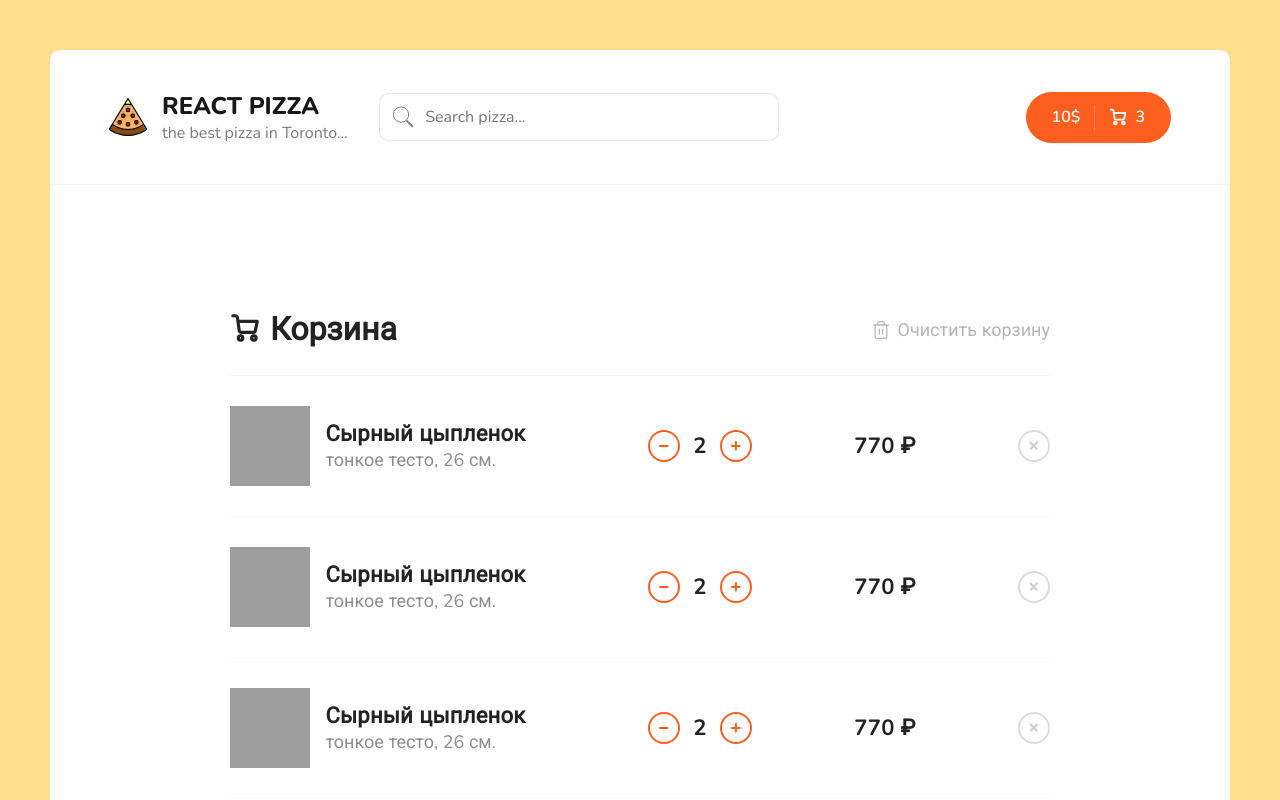
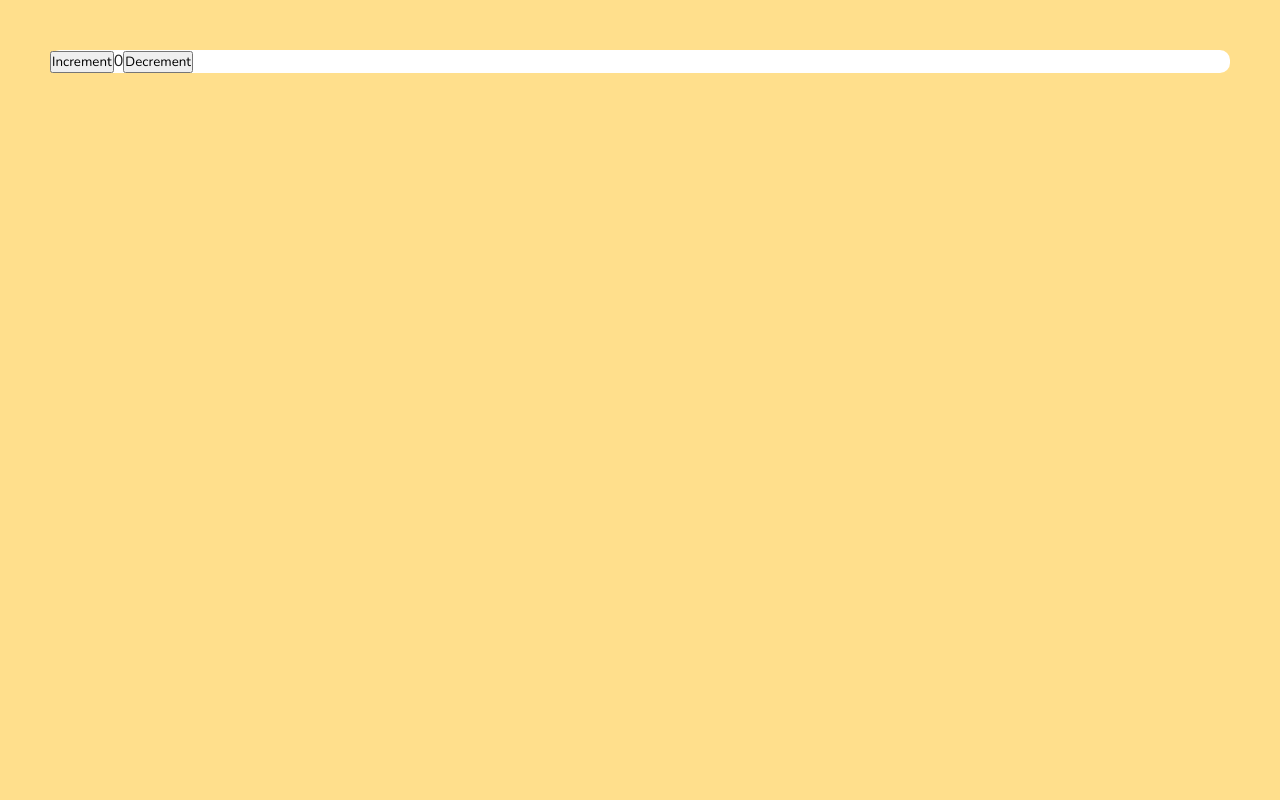
Before and after one commit to Chivas1717/Pizza-react, a React (Create React App) app: page /cart in a window 1280 px wide. Shown: the top 800 px of the page. Built offline with nearby package versions, Linux system fonts and the light colour scheme; grey boxes are pictures that could not be loaded.

Commit message:
redux examples

```diff
--- a/package.json
+++ b/package.json
@@ -3,6 +3,7 @@
   "version": "0.1.0",
   "private": true,
   "dependencies": {
+    "@reduxjs/toolkit": "^1.8.2",
     "@testing-library/jest-dom": "^5.16.4",
     "@testing-library/react": "^13.3.0",
     "@testing-library/user-event": "^13.5.0",
@@ -10,6 +11,7 @@
     "react-content-loader": "^6.2.0",
     "react-dom": "^18.1.0",
     "react-paginate": "^8.1.3",
+    "react-redux": "^8.0.2",
     "react-router-dom": "^6.3.0",
     "react-scripts": "5.0.1",
     "sass": "^1.52.1",
--- a/public/index.html
+++ b/public/index.html
@@ -27,7 +27,7 @@
       work correctly both with client-side routing and a non-root public URL.
       Learn how to configure a non-root public URL by running `npm run build`.
     -->
-    <title>React App</title>
+    <title>Pizza Toronto</title>
   </head>
   <body>
     <noscript>You need to enable JavaScript to run this app.</noscript>
--- a/src/App.js
+++ b/src/App.js
@@ -4,6 +4,8 @@
 import NotFound from './pages/NotFound';
 import { Routes, Route } from 'react-router-dom';
 import { createContext, useState } from 'react';
+import { useSelector, useDispatch } from 'react-redux';
+import { decrement, increment } from './redux/slices/filterSlice';
 
 import './scss/app.scss';
 
@@ -13,10 +15,21 @@
 
 function App() {
   const [searchValue, setSearchValue] = useState('');
+  const count = useSelector((state) => state.counter.value);
+  const dispatch = useDispatch();
 
   return (
     <div className="wrapper">
-      <SearchContext.Provider value={{ searchValue, setSearchValue }}>
+      <div>
+        <button aria-label="Increment value" onClick={() => dispatch(increment())}>
+          Increment
+        </button>
+        <span>{count}</span>
+        <button aria-label="Decrement value" onClick={() => dispatch(decrement())}>
+          Decrement
+        </button>
+      </div>
+      {/* <SearchContext.Provider value={{ searchValue, setSearchValue }}>
         <Header />
         <div className="content">
           <Routes>
@@ -25,7 +38,7 @@
             <Route path="*" element={<NotFound />} />
           </Routes>
         </div>
-      </SearchContext.Provider>
+      </SearchContext.Provider> */}
     </div>
   );
 }
--- a/src/index.css
+++ /dev/null
@@ -1,13 +0,0 @@
-body {
-  margin: 0;
-  font-family: -apple-system, BlinkMacSystemFont, 'Segoe UI', 'Roboto', 'Oxygen',
-    'Ubuntu', 'Cantarell', 'Fira Sans', 'Droid Sans', 'Helvetica Neue',
-    sans-serif;
-  -webkit-font-smoothing: antialiased;
-  -moz-osx-font-smoothing: grayscale;
-}
-
-code {
-  font-family: source-code-pro, Menlo, Monaco, Consolas, 'Courier New',
-    monospace;
-}
--- a/src/index.js
+++ b/src/index.js
@@ -1,11 +1,16 @@
 import React from 'react';
 import ReactDOM from 'react-dom/client';
-import './index.css';
+import { BrowserRouter } from 'react-router-dom';
+import { Provider } from 'react-redux';
+
 import App from './App';
-import { BrowserRouter } from 'react-router-dom';
+
+import { store } from './redux/store';
 const root = ReactDOM.createRoot(document.getElementById('root'));
 root.render(
   <BrowserRouter>
-    <App />,
+    <Provider store={store}>
+      <App />
+    </Provider>
   </BrowserRouter>,
 );
--- /dev/null
+++ b/src/redux/slices/filterSlice.js
@@ -0,0 +1,24 @@
+import { createSlice } from '@reduxjs/toolkit';
+
+export const filterSlice = createSlice({
+  name: 'counter',
+  initialState: {
+    value: 0,
+  },
+  reducers: {
+    increment: (state) => {
+      state.value += 1;
+    },
+    decrement: (state) => {
+      state.value -= 1;
+    },
+    incrementByAmount: (state, action) => {
+      state.value += action.payload;
+    },
+  },
+});
+
+// Action creators are generated for each case reducer function
+export const { increment, decrement, incrementByAmount } = filterSlice.actions;
+
+export default filterSlice.reducer;
--- /dev/null
+++ b/src/redux/store.js
@@ -0,0 +1,6 @@
+import { compose, configureStore } from '@reduxjs/toolkit';
+import filterReducer from './slices/filterSlice';
+console.log(filterReducer);
+export const store = configureStore({
+  reducer: { counter: filterReducer },
+});
```
Also changed, not shown: src/App.css (deleted, +0 -38 lines), 1 other file (tests, documents, lock files or other folders).
